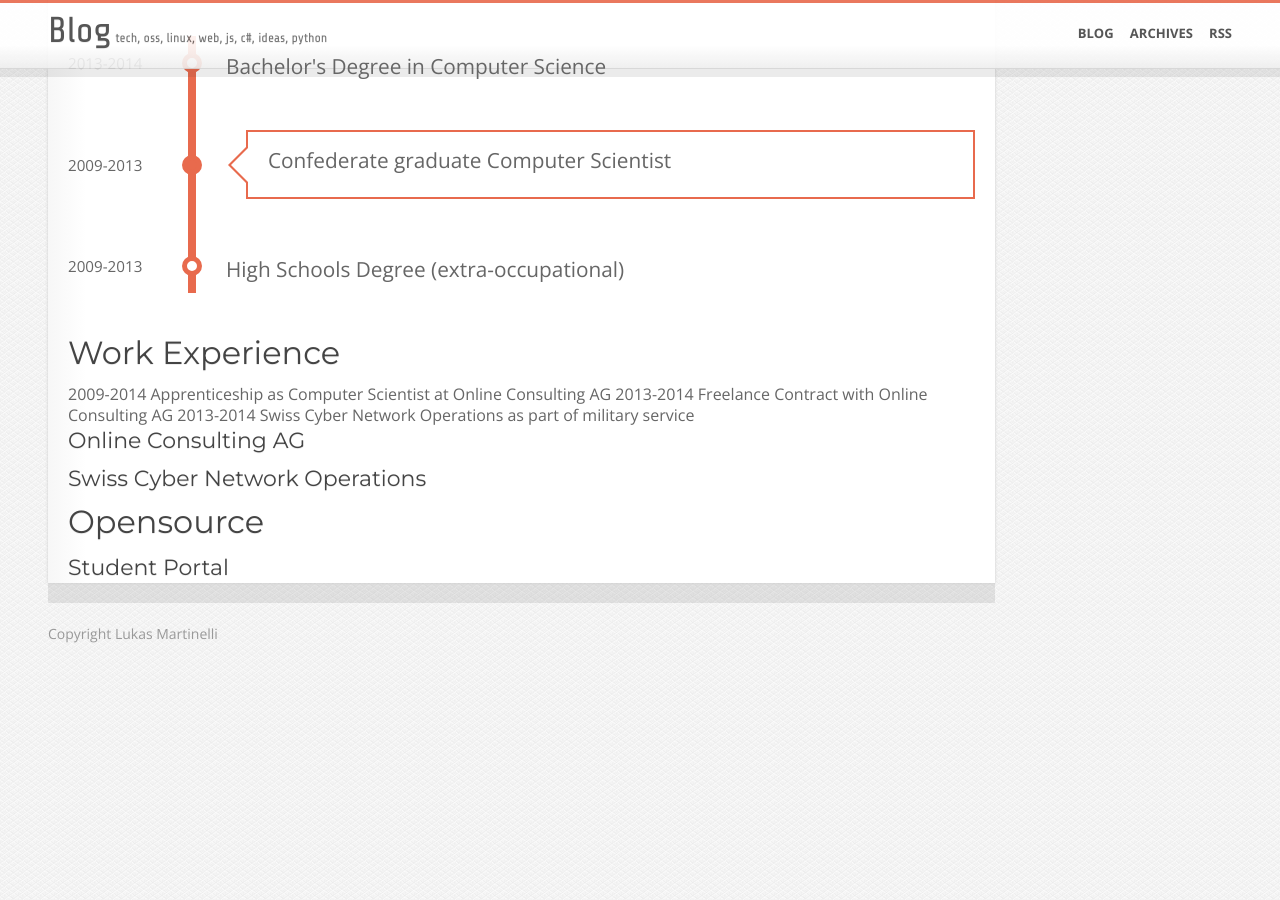
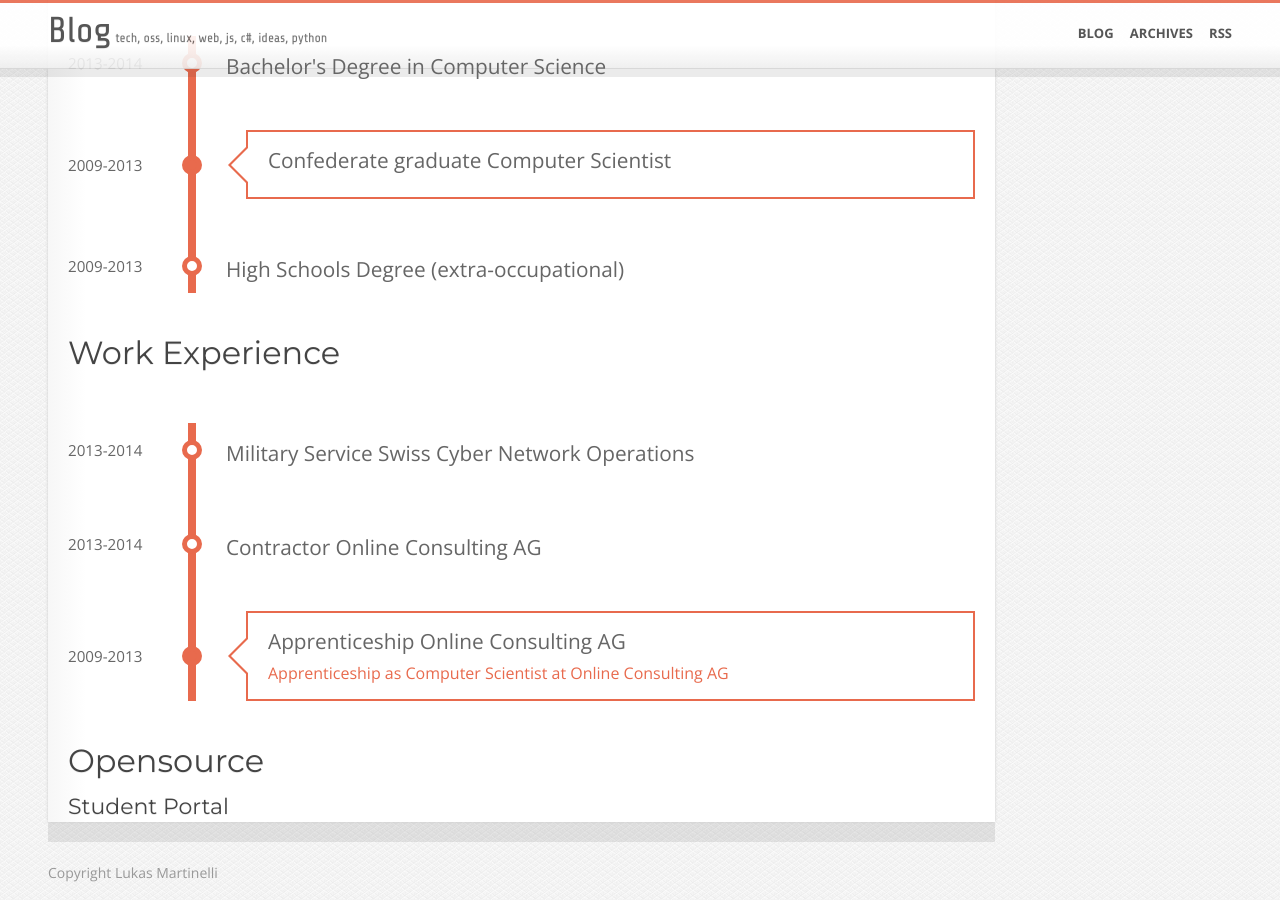
Before and after one commit to lukasmartinelli/lukasmartinelli.github.io, a Jekyll site: the page built from cv.html, in a window 1280 px wide and 900 px high, scrolled down 1682 px. Built offline with Jekyll 4.4.1, drawn with Linux system fonts in a browser that asks for light colours; Markdown is read by kramdown in place of the engine named in the settings; before the commit the page ends 2343 px from its top, so only the background shows below that.

Commit message:
Added work experience timeline

```diff
--- a/cv.html
+++ b/cv.html
@@ -131,13 +131,42 @@ title: Resume Lukas Martinelli
 		</ul>
 
         <h2>Work Experience</h2>
-        2009-2014 Apprenticeship as Computer Scientist at Online Consulting AG
-        2013-2014 Freelance Contract with Online Consulting AG
-        2013-2014 Swiss Cyber Network Operations as part of military service
+        <ul class="timeline">
+		  <li class='work'>
+		    <input class='radio' id='work-cno' name='works' type='radio' checked>
+		    <div class="relative">
+		      <label for='work-cno'>Military Service Swiss Cyber Network Operations</label>
+		      <span class='date'>2013-2014</span>
+		      <span class='circle'></span>
+		    </div>
+		    <div class='content'>
+		      <p>Freelance Contract with Online Consulting AG</p>
+		    </div>
+		  </li>
+		  <li class='work'>
+		    <input class='radio' id='work-ocag-freelance' name='works' type='radio' checked>
+		    <div class="relative">
+		      <label for='work-ocag-freelance'>Contractor Online Consulting AG</label>
+		      <span class='date'>2013-2014</span>
+		      <span class='circle'></span>
+		    </div>
+		    <div class='content'>
+		      <p>Swiss Cyber Network Operations as part of military service</p>
+		    </div>
+		  </li>
+		  <li class='work'>
+		    <input class='radio' id='work-ocag' name='works' type='radio' checked>
+		    <div class="relative">
+		      <label for='work-ocag'>Apprenticeship Online Consulting AG</label>
+		      <span class='date'>2009-2013</span>
+		      <span class='circle'></span>
+		    </div>
+		    <div class='content'>
+		      <p>Apprenticeship as Computer Scientist at Online Consulting AG</p>
+		    </div>
+		  </li>
+		</ul>
 
-        <h3>Online Consulting AG</h3>
-
-        <h3>Swiss Cyber Network Operations</h3>
 
         <h2>Opensource</h2>
 
```
